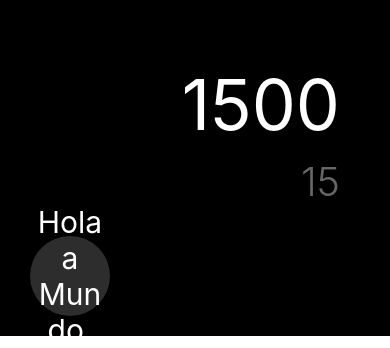
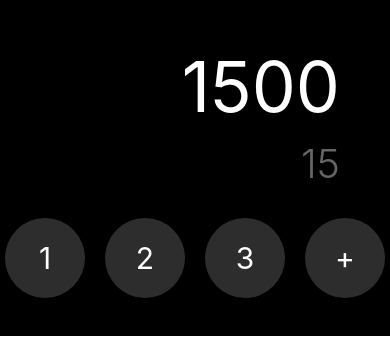
Before and after one commit to Nefta11/iosCalculator, a React Native app: screen / in a window 390 px wide. Shown: the part 508-856 px from the top of the page. Built offline with nearby package versions, Linux system fonts and the light colour scheme.

Commit message:
Agregar estilo de fila en app-theme y aplicar en CalculatorScreen para mejorar la disposición de los botones

```diff
--- a/src/config/theme/app-theme.tsx
+++ b/src/config/theme/app-theme.tsx
@@ -42,6 +42,13 @@
         paddingBottom: 30,
     },
 
+    row: {
+        flexDirection: 'row',
+        justifyContent: 'center',
+        marginBottom: 18,
+        paddingHorizontal: 10,
+    },
+
     button: {
         width: 80,
         height: 80,
--- a/src/presentation/screens/CalculatorScreen.tsx
+++ b/src/presentation/screens/CalculatorScreen.tsx
@@ -9,9 +9,18 @@
                 <Text style={styles.subResult}>15</Text>
             </View>
 
-            <View style={{ flexDirection: 'row' }}>
-                <Pressable  style={styles.button}>
-                    <Text style={styles.buttonText}>Holaa Mundo </Text>
+            <View style={styles.row}>
+                <Pressable style={styles.button}>
+                    <Text style={styles.buttonText}>1</Text>
+                </Pressable>
+                <Pressable style={styles.button}>
+                    <Text style={styles.buttonText}>2</Text>
+                </Pressable>
+                <Pressable style={styles.button}>
+                    <Text style={styles.buttonText}>3</Text>
+                </Pressable>
+                <Pressable style={styles.button}>
+                    <Text style={styles.buttonText}>+</Text>
                 </Pressable>
             </View>
 
```
